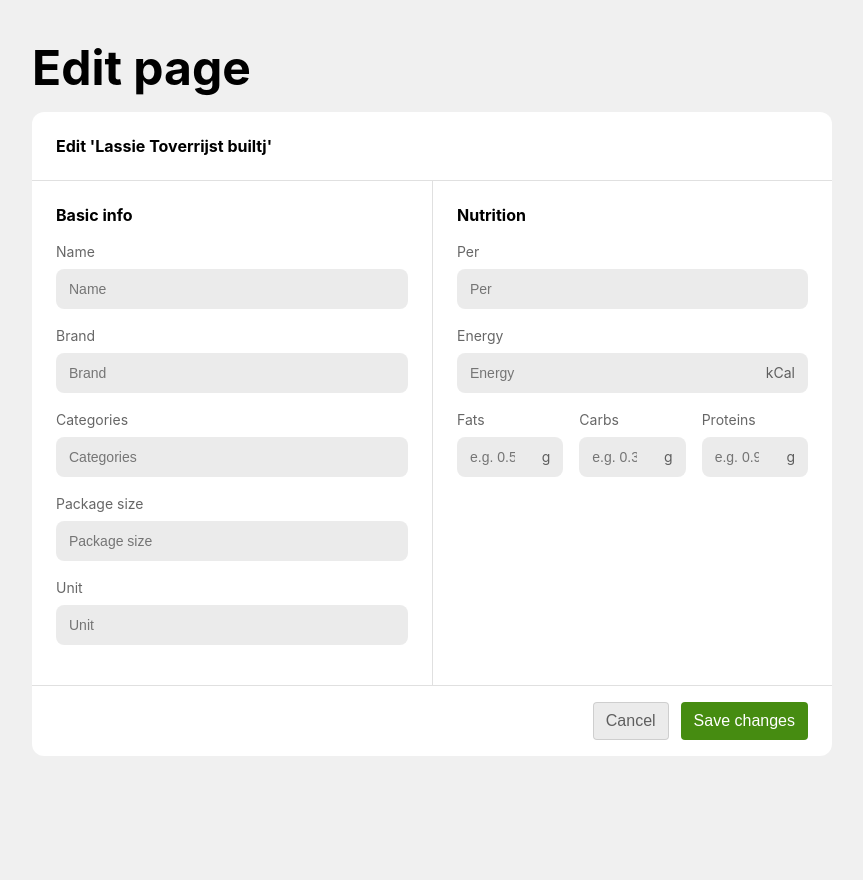
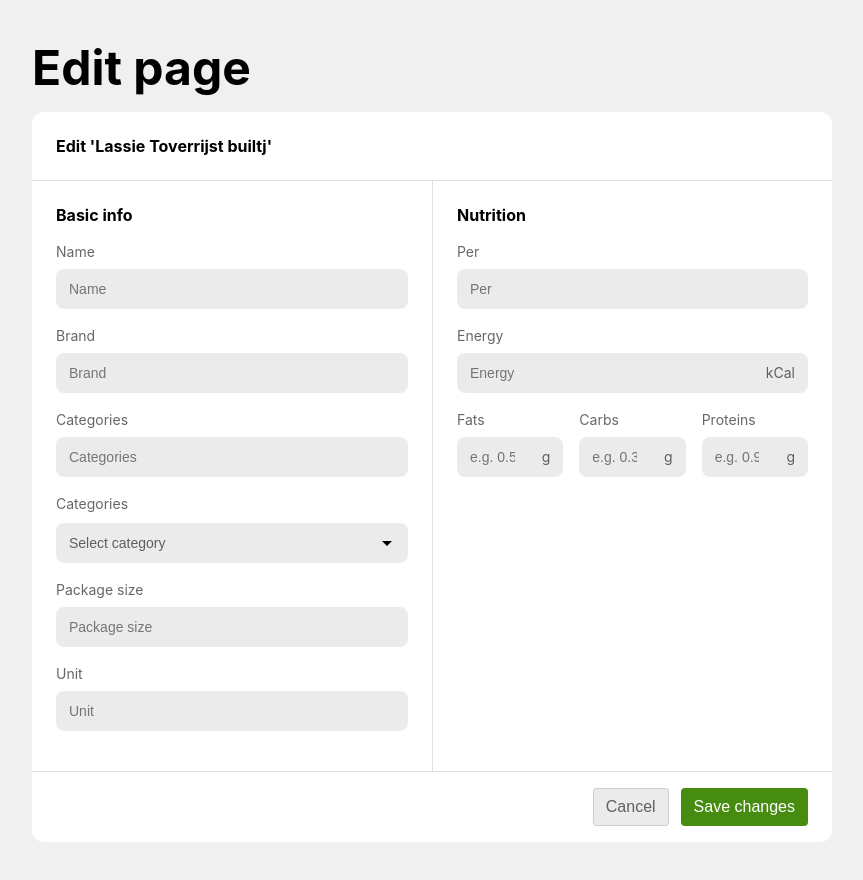
Before and after one commit to SergPerep/bite-me, a Next.js app in the folder client/: page /edit in a window 1280 px wide. Shown: the whole page, without its empty margins (208-1071 px from the left). Before the commit the page ends 800 px from the top, so only its background shows below. Built offline with nearby package versions, Linux system fonts and the light colour scheme.

Commit message:
Style Select component

```diff
--- /dev/null
+++ b/client/components/BaseUI/Select.tsx
@@ -0,0 +1,63 @@
+import { ChangeEventHandler, useRef, useState } from "react";
+type SelectPops = {
+  label: string;
+  options: {
+    name: string;
+    value: string;
+  }[];
+  placeholder?: string;
+  isRequired?: boolean;
+  suffix?: string;
+};
+
+const Select = ({
+  label = "Select",
+  options = [],
+  placeholder = "",
+  isRequired = false,
+  suffix = ""
+}: SelectPops) => {
+  const selectEl = useRef<HTMLSelectElement>(null);
+  const [value, setValue] = useState("");
+
+  const handleChangeSelect: ChangeEventHandler<HTMLSelectElement> = (e) =>
+    setValue(e.target.value);
+  const handleFieldClick = () => {
+    if (selectEl.current) selectEl.current.focus();
+  };
+  return (
+    <div className="select-field">
+      <label htmlFor="select">{label}</label>
+      <div className="field" onClick={handleFieldClick}>
+        <select
+          ref={selectEl}
+          required={isRequired}
+          value={value}
+          onChange={handleChangeSelect}
+          className={!value ? "placeholder-is-visible" : ""}
+        >
+          {placeholder && (
+            <option value="" disabled hidden>
+              {placeholder}
+            </option>
+          )}
+          {options.map((option) => (
+            <option key={option.value} value={option.value}>
+              {option.name}
+            </option>
+          ))}
+        </select>
+        <div className="appendix">
+          {suffix && <span className="suffix">{suffix}</span>}
+          <div className="arrow-icon">
+            <span className="material-symbols-outlined solid-icon">
+              arrow_drop_down
+            </span>
+          </div>
+        </div>
+      </div>
+    </div>
+  );
+};
+
+export default Select;
--- a/client/components/Edit/Edit.tsx
+++ b/client/components/Edit/Edit.tsx
@@ -1,6 +1,14 @@
 import Button from "../BaseUI/Button";
 import Input from "../BaseUI/Input";
+import Select from "../BaseUI/Select";
 const Edit = () => {
+    const options = [{
+        name: "Eggs",
+        value: "eggs",
+    }, {
+        name: "Vegetables",
+        value: "veg",
+    }]
     return <div className="edit">
         <div className="edit__header">
             <h2>Edit &apos;Lassie Toverrijst builtj&apos;</h2>
@@ -11,6 +19,7 @@ const Edit = () => {
             <Input label='Name' placeholder="Name" type='text'/>
             <Input label='Brand' placeholder="Brand" type='text'/>
             <Input label='Categories' placeholder="Categories" type='text'/>
+            <Select label="Categories" placeholder="Select category" options={options}/>
             <Input label='Package size' placeholder="Package size" type='text'/>
             <Input label='Unit' placeholder="Unit" type='text'/>
 
--- /dev/null
+++ b/client/pages/_document.tsx
@@ -0,0 +1,18 @@
+import { Html, Head, Main, NextScript } from 'next/document'
+
+export default function Document() {
+  return (
+    <Html>
+      <Head>
+        <link
+        rel="stylesheet"
+        href="https://fonts.googleapis.com/css2?family=Material+Symbols+Outlined:opsz,wght,FILL,GRAD@20..48,100..700,0..1,-50..200"
+        />
+      </Head>
+      <body>
+        <Main />
+        <NextScript />
+      </body>
+    </Html>
+  )
+}
--- /dev/null
+++ b/client/styles/base/_icons.scss
@@ -0,0 +1,10 @@
+/* ===== MATERIAL DESIGN ICONS ===== */
+
+.material-symbols-outlined {
+    &.line-icon {
+        font-variation-settings: "FILL" 0, "wght" 400, "GRAD" 0, "opsz" 24;
+    }
+    &.solid-icon {
+        font-variation-settings: "FILL" 1, "wght" 400, "GRAD" 0, "opsz" 24;
+    }
+}
--- /dev/null
+++ b/client/styles/components/_Select.scss
@@ -0,0 +1,55 @@
+@use "../sass-utils/colors";
+@use "../sass-utils/fonts";
+
+.select-field {
+    .field {
+        background-color: colors.$black-a08;
+        border-radius: 8px;
+        display: flex;
+        align-items: baseline;
+        margin-bottom: 16px;
+        position: relative;
+    }
+    label {
+        padding-bottom: 8px;
+        display: block;
+        @include fonts.small;
+        color: colors.$black-a60;
+    }
+    select {
+        width: 100%;
+        border: none;
+        background-color: transparent;
+        padding: 8px 12px;
+        appearance: none;
+
+        @include fonts.small;
+        &:focus {
+            outline: 2px solid colors.$success;
+            border-radius: 8px;
+        }
+        &.placeholder-is-visible {
+            color: colors.$black-a60;
+        }
+    }
+    .appendix {
+        position: absolute;
+        top: 0;
+        right: 0;
+        display: flex;
+        height: 100%;
+        align-items: center;
+        pointer-events: none; // lets click pas through .appendix to select
+        .suffix {
+            @include fonts.body;
+            color: colors.$black-a60;
+        }
+        .arrow-icon {
+            display: flex;
+            justify-content: center;
+            align-items: center;
+            height: 100%;
+            width: 40px;
+        }
+    }
+}
--- a/client/styles/styles.scss
+++ b/client/styles/styles.scss
@@ -1,6 +1,8 @@
 @forward "./base/reset";
+@forward "./base/icons";
 @forward "./base/layout";
 @forward "./components/Button";
 @forward "./components/Food";
 @forward "./components/Input";
+@forward "./components/Select";
 @forward "./components/Edit";
```
